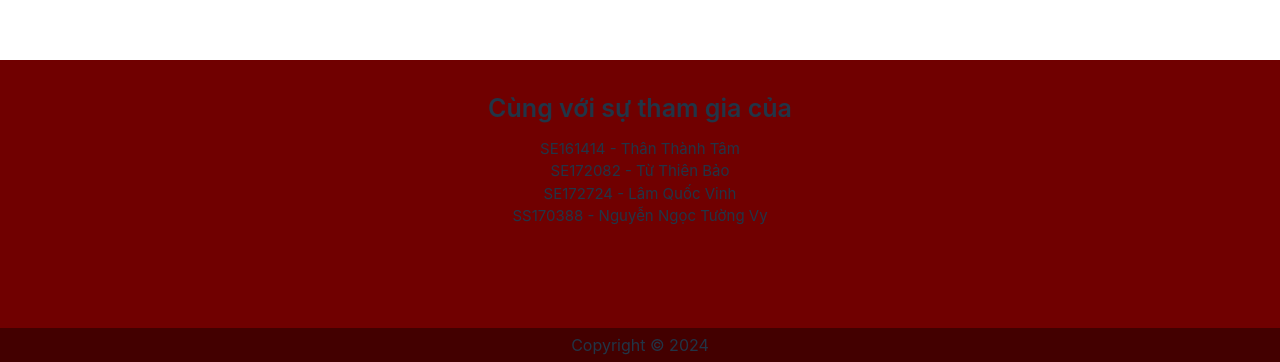
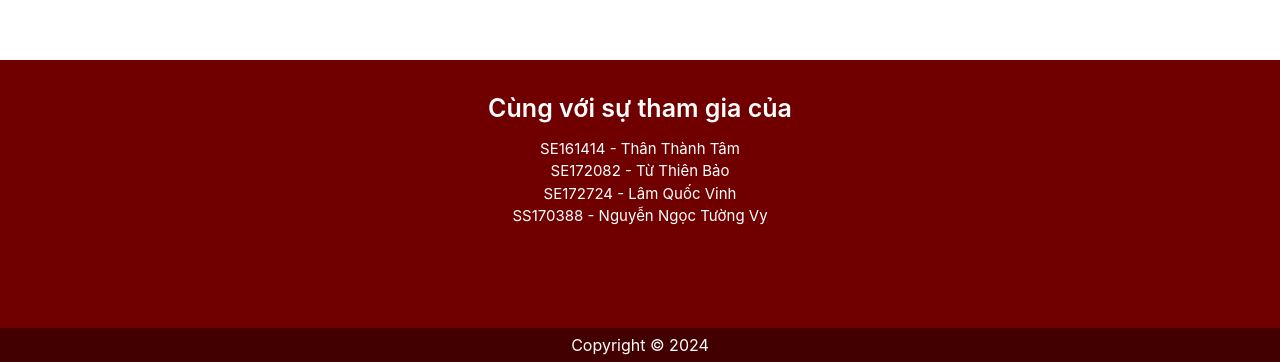
Before and after one commit to WickyPlays/hcm202_product_g9, a React (Vite) app: page / in a window 1280 px wide. Shown: the part 3140-3502 px from the top of the page. Built offline with nearby package versions, Linux system fonts and the light colour scheme.

Commit message:
Fix all text tags to be white

```diff
--- a/src/index.css
+++ b/src/index.css
@@ -69,12 +69,9 @@ button:focus-visible {
   }
 }
 
-p, h1, h2, h3, h4, h5, h6 {
+p, h1, h2, h3, h4, h5, h6, p * * {
+  color: #FFFFFF !important;
   margin: 0;
-}
-
-p * * {
-  color: #FFFFFF;
 }
 
 * {
```
